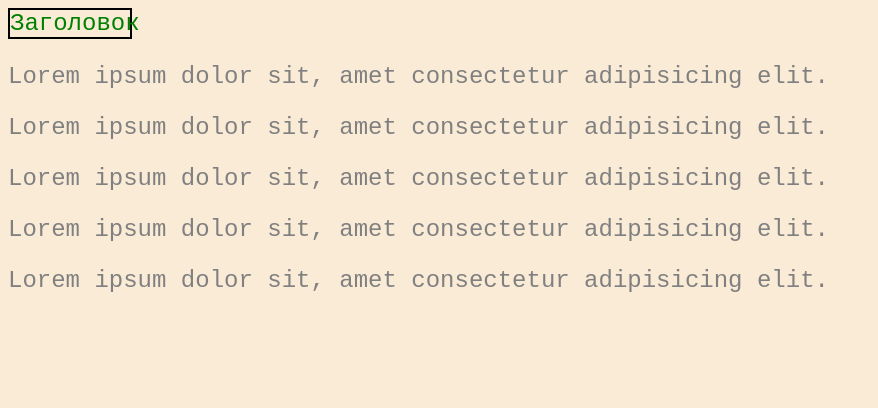
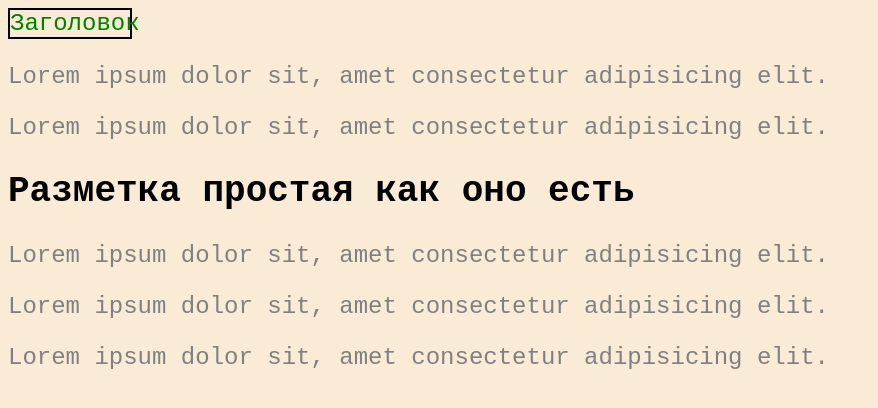
Before and after one commit to Rustam-Aiztzhanov/first-project, a plain HTML site: page index.html in a window 1280 px wide. Shown: the whole page, without its empty margins (0-878 px from the left). Drawn offline with Linux system fonts and the light colour scheme.

Commit message:
Добавил заголовок 2 уровня в разметку в index.html для 2 воторого коммита

```diff
--- a/index.html
+++ b/index.html
@@ -14,6 +14,7 @@
         <p>Lorem ipsum dolor sit, amet consectetur adipisicing elit. </p>
          <p>Lorem ipsum dolor sit, amet consectetur adipisicing elit. </p>
     </div>
+    <h2>Разметка простая как оно есть </h2>
     <main>
         <div>
             <p>Lorem ipsum dolor sit, amet consectetur adipisicing elit. </p>
```
